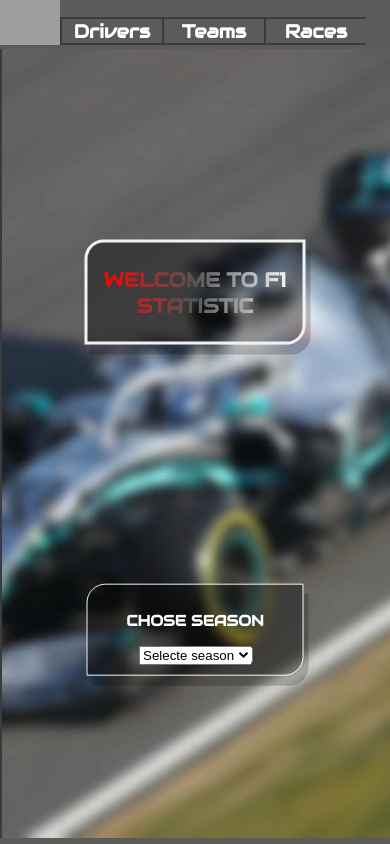
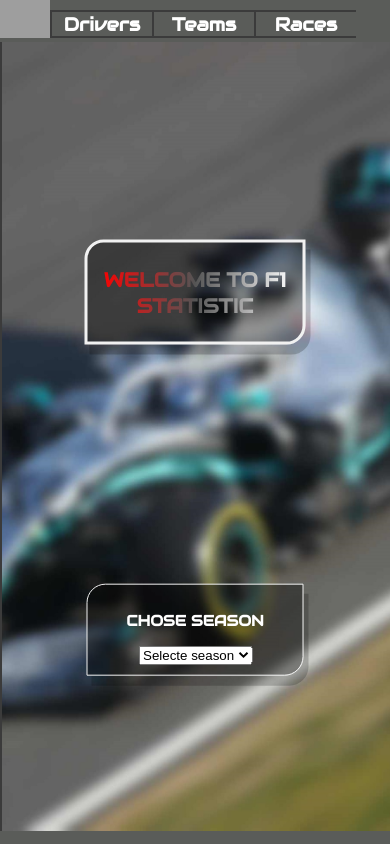
Before and after one commit to ljubica85/formula1, a React (Create React App) app: page / in a window 390 px wide. Built offline with nearby package versions, Linux system fonts and the light colour scheme; grey boxes are pictures that could not be loaded.

Commit message:
responsive

```diff
--- a/src/css/sidebar.css
+++ b/src/css/sidebar.css
@@ -122,6 +122,6 @@ ul{
         margin:auto;
     }
     .slika_logoa{
-        width:60px;
+        width:50px;
     }
 }
```
